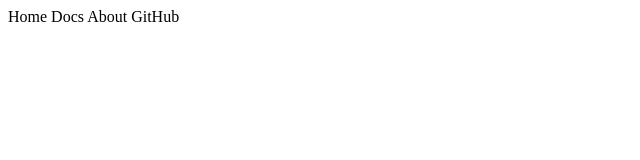
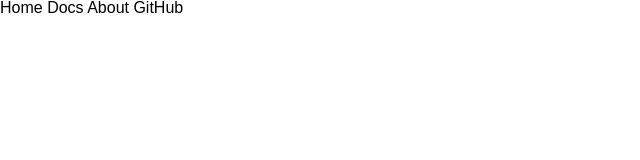
Before and after one commit to GenrihMD/laamin, a website with bundled scripts: page index.html in a window 1280 px wide. Shown: the whole page, without its empty margins (0-640 px from the left). Built offline with nearby package versions, Linux system fonts and the light colour scheme.

Commit message:
Reset styles

```diff
--- a/index.html
+++ b/index.html
@@ -3,15 +3,69 @@
 <head>
     <meta charset="UTF-8">
     <title>inframe</title>
+    <style>
+        *,
+        *::before,
+        *::after {
+            margin: 0;
+            padding: 0;
+            box-sizing: border-box;
+            font-family: OpenSans, SansSerif, sans-serif;
+        }
+        html, body, div, span, applet, object, iframe,
+        h1, h2, h3, h4, h5, h6, p, blockquote, pre,
+        a, abbr, acronym, address, big, cite, code,
+        del, dfn, em, img, ins, kbd, q, s, samp,
+        small, strike, strong, sub, sup, tt, var,
+        b, u, i, center,
+        dl, dt, dd, ol, ul, li,
+        fieldset, form, label, legend,
+        table, caption, tbody, tfoot, thead, tr, th, td,
+        article, aside, canvas, details, embed,
+        figure, figcaption, footer, header, hgroup,
+        menu, nav, output, ruby, section, summary,
+        time, mark, audio, video {
+            border: 0;
+            font-size: 100%;
+            font: inherit;
+            vertical-align: baseline;
+        }
+        /* HTML5 display-role reset for older browsers */
+        article, aside, details, figcaption, figure,
+        footer, header, hgroup, menu, nav, section {
+            display: block;
+        }
+        body {
+            line-height: 1;
+        }
+        ol, ul {
+            list-style: none;
+        }
+        blockquote, q {
+            quotes: none;
+        }
+        blockquote:before, blockquote:after,
+        q:before, q:after {
+            content: '';
+            content: none;
+        }
+        table {
+            border-collapse: collapse;
+            border-spacing: 0;
+        }
+    </style>
+    <meta name="viewport" content="width=device-width, initial-scale=1">
 </head>
 <body>
 
 <top-menu>
-    <span>Home</span>
-    <span>Docs</span>
-    <span>About</span>
-    <span>GitHub</span>
+    <menu-item>Home</menu-item>
+    <menu-item>Docs</menu-item>
+    <menu-item>About</menu-item>
+    <menu-item>GitHub</menu-item>
 </top-menu>
+
+<nav></nav>
 
 <script src="app/main.js" type="module"></script>
 </body>
```
